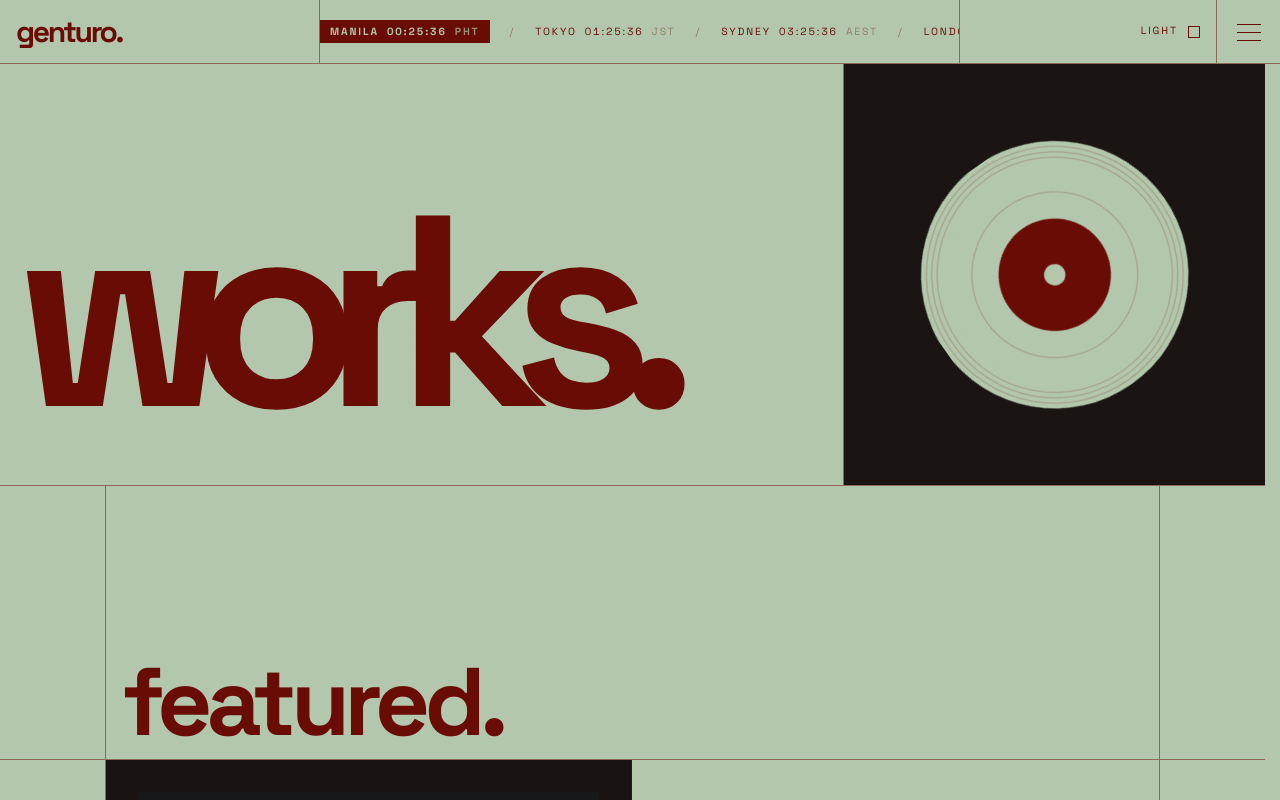
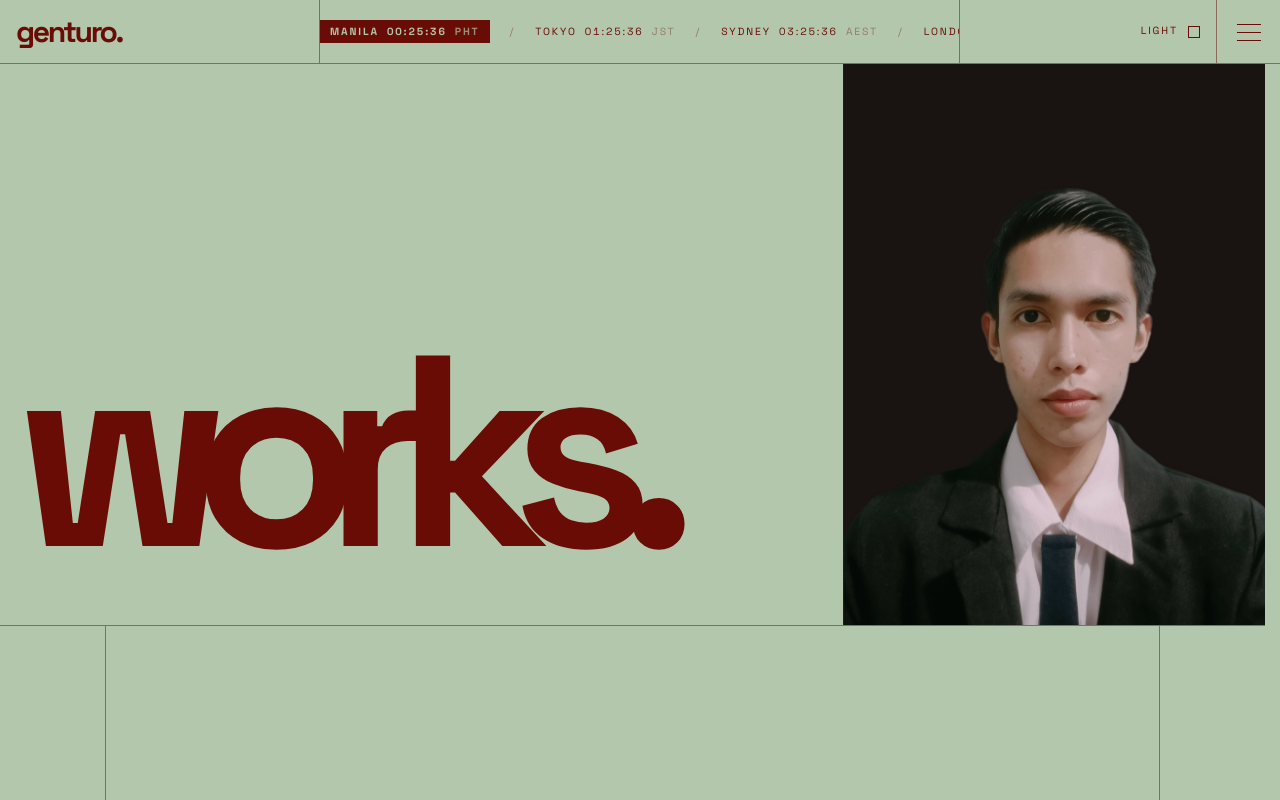
Before and after one commit to RyKhaan/Ryan-Portfolio, a React (Vite) app: page /works in a window 1280 px wide. Shown: the top 800 px of the page. Built offline with nearby package versions, Linux system fonts and the light colour scheme.

Commit message:
Adjust works hero media, restore homepage works cutout, and crop about background portrait by shoulders

```diff
--- a/src/components/SelectedWorksCarousel.tsx
+++ b/src/components/SelectedWorksCarousel.tsx
@@ -9,7 +9,7 @@ interface SelectedWorksCarouselProps {
 }
 
 export const SelectedWorksCarousel: React.FC<SelectedWorksCarouselProps> = ({
-  sideImage = '/assets/works-portrait-cutout.webp',
+  sideImage = '/assets/image4.png',
 }) => {
   const projects = PORTFOLIO_DATA.projects.filter((p) => p.featured);
   const [activeIndex, setActiveIndex] = useState(0);
--- a/src/pages/AboutPage.tsx
+++ b/src/pages/AboutPage.tsx
@@ -114,7 +114,7 @@ export const AboutPage: React.FC = () => {
                 <img
                   alt="Ryan Lloyd Genturo - Educational Background"
                   src="/assets/about-background.webp"
-                  className="h-full w-full object-cover"
+                  className="h-full w-full object-cover object-top"
                 />
                 <div className="absolute inset-0 bg-brand-primary/15 mix-blend-multiply pointer-events-none" />
               </div>
--- a/src/pages/HomePage.tsx
+++ b/src/pages/HomePage.tsx
@@ -171,7 +171,7 @@ export const HomePage: React.FC = () => {
       </section>
 
       {/* SECTION 3: SELECTED WORKS CAROUSEL */}
-      <SelectedWorksCarousel sideImage="/assets/works-portrait-cutout.webp" />
+      <SelectedWorksCarousel sideImage="/assets/image4.png" />
 
       {/* SECTION 4: SERVICES */}
       <ServicesSection />
--- a/src/pages/WorksPage.tsx
+++ b/src/pages/WorksPage.tsx
@@ -41,79 +41,14 @@ export const WorksPage: React.FC = () => {
             </h1>
           </div>
 
-          {/* Right Col: Vinyl Record Disk */}
-          <div className="relative col-span-4 md:col-span-4 border-l border-brand-primary/50">
-            <div className="relative aspect-square max-h-[66svh] w-full overflow-hidden bg-brand-dark flex items-center justify-center p-8">
-              <div className="aspect-square h-[75%] relative">
-                <svg
-                  viewBox="0 0 200 200"
-                  className="animate-vinyl h-full w-full"
-                  role="img"
-                  aria-label="Engineered by Ryan Genturo"
-                >
-                  <defs>
-                    <path
-                      id="vinyl-path"
-                      fill="none"
-                      d="M 100,100 m -76,0 a 76,76 0 1,1 152,0 a 76,76 0 1,1 -152,0"
-                    />
-                  </defs>
-                  {/* Vinyl Outer Rim */}
-                  <circle cx="100" cy="100" r="100" fill="var(--color-brand-cream)" />
-                  {/* Grooves */}
-                  <circle
-                    cx="100"
-                    cy="100"
-                    r="96"
-                    fill="none"
-                    stroke="var(--color-brand-primary)"
-                    strokeOpacity="0.22"
-                    strokeWidth="0.8"
-                  />
-                  <circle
-                    cx="100"
-                    cy="100"
-                    r="92"
-                    fill="none"
-                    stroke="var(--color-brand-primary)"
-                    strokeOpacity="0.22"
-                    strokeWidth="0.8"
-                  />
-                  <circle
-                    cx="100"
-                    cy="100"
-                    r="88"
-                    fill="none"
-                    stroke="var(--color-brand-primary)"
-                    strokeOpacity="0.22"
-                    strokeWidth="0.8"
-                  />
-                  <circle
-                    cx="100"
-                    cy="100"
-                    r="62"
-                    fill="none"
-                    stroke="var(--color-brand-primary)"
-                    strokeOpacity="0.22"
-                    strokeWidth="0.8"
-                  />
-                  {/* Center Label */}
-                  <circle cx="100" cy="100" r="42" fill="var(--color-brand-primary)" />
-                  <circle cx="100" cy="100" r="8" fill="var(--color-brand-cream)" />
-                  {/* Circular Text */}
-                  <text
-                    fontSize="9.5"
-                    fontWeight="700"
-                    letterSpacing="0.18em"
-                    fill="var(--color-brand-cream)"
-                  >
-                    <textPath href="#vinyl-path">
-                      • RYAN GENTURO • COMPUTER ENGINEERING • SYSTEMS •
-                    </textPath>
-                  </text>
-                </svg>
-              </div>
-            </div>
+          {/* Right Media Col */}
+          <div className="relative col-span-4 md:col-span-4 border-l border-brand-primary/50 bg-brand-dark min-h-[300px] md:min-h-0 overflow-hidden">
+            <img
+              src="/assets/works-portrait-cutout.webp"
+              alt="Ryan Lloyd Genturo - Selected Works"
+              className="h-full w-full object-cover object-top"
+            />
+            <div className="absolute inset-0 bg-brand-primary/10 mix-blend-multiply pointer-events-none" />
           </div>
         </div>
       </section>
```
Also changed, not shown: public/assets/about-background.webp.
